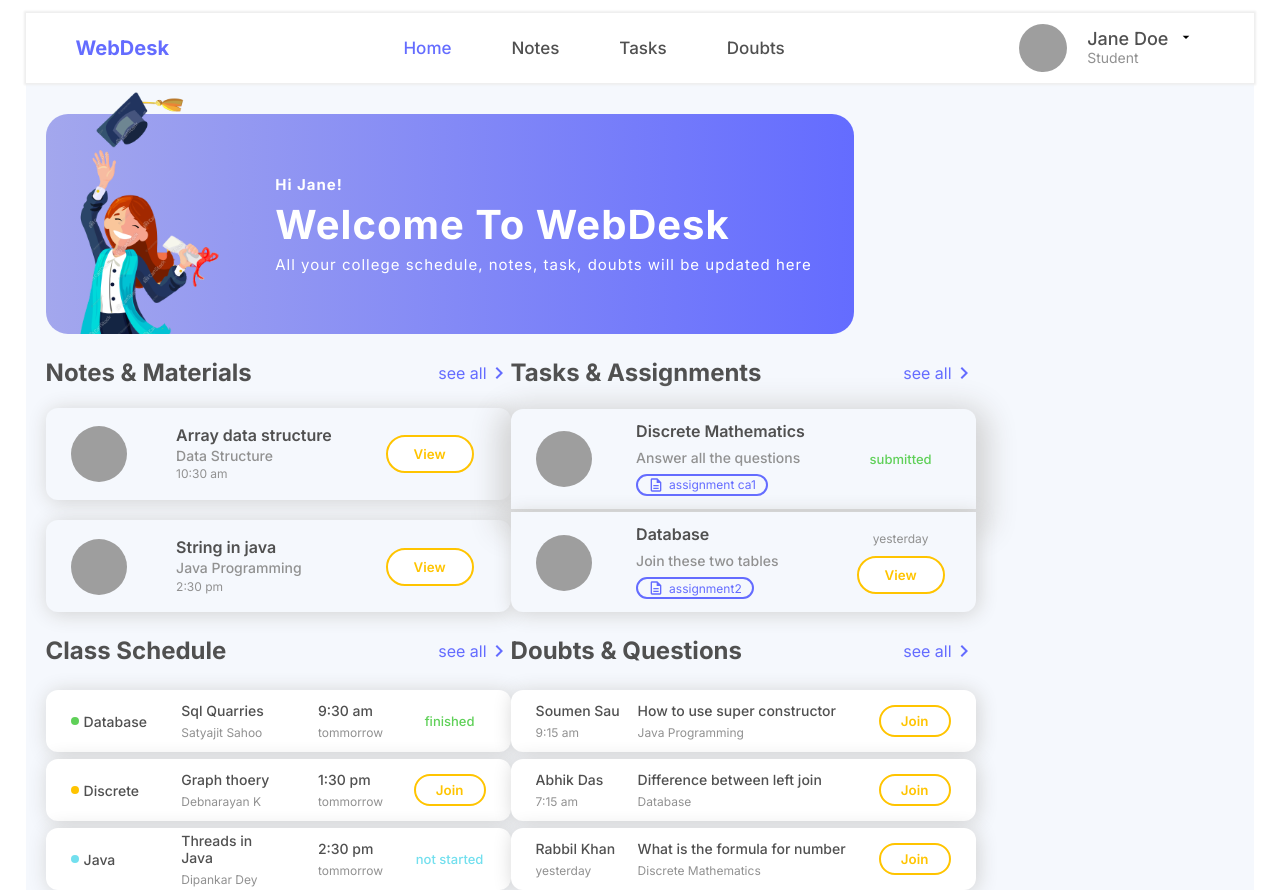
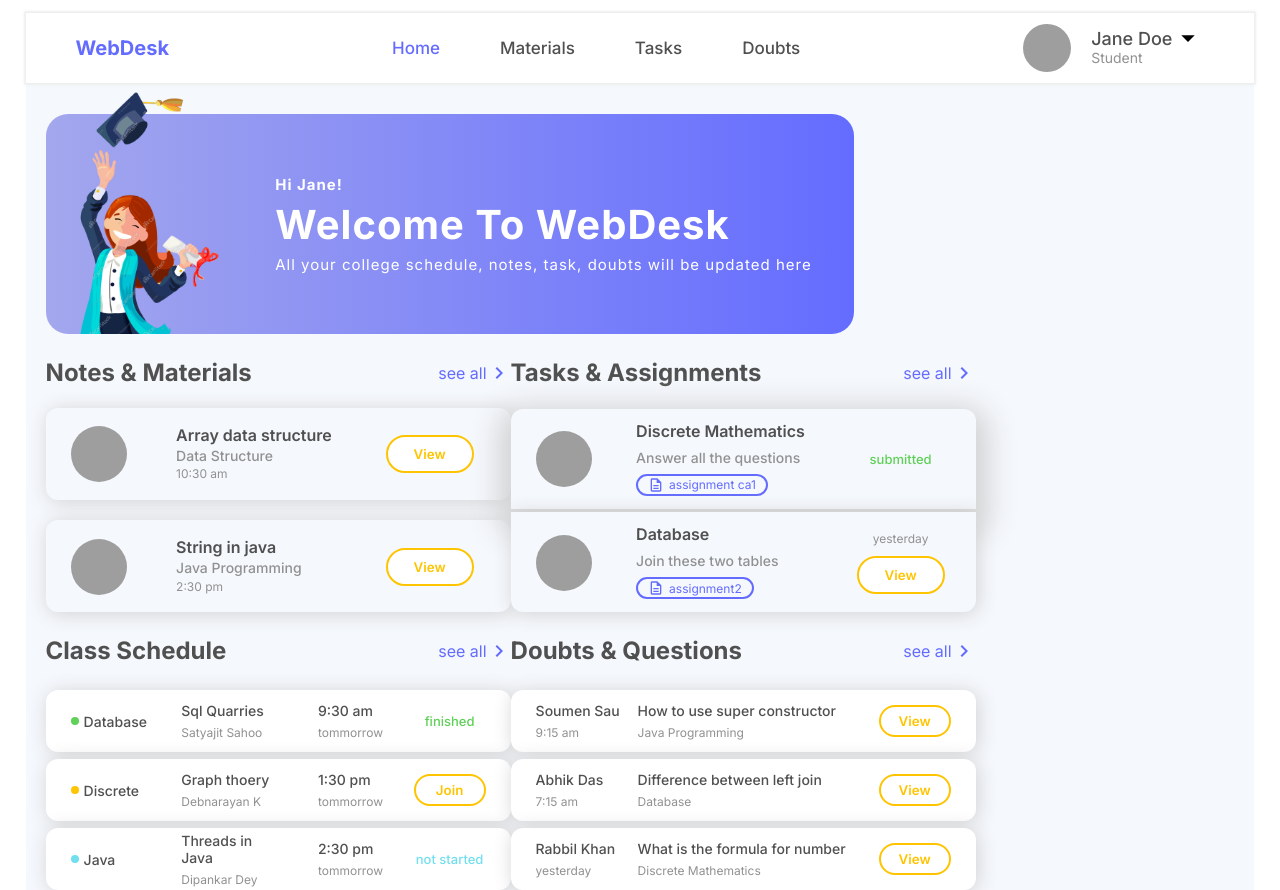
Before and after one commit to abhidevs/webdesk, a React (Create React App) app in the folder client/: page / in a window 1280 px wide. Built offline with nearby package versions, Linux system fonts and the light colour scheme; grey boxes are pictures that could not be loaded.

Commit message:
added client-side routing

```diff
--- a/client/src/App.jsx
+++ b/client/src/App.jsx
@@ -1,26 +1,44 @@
 import "./App.scss";
-import Navbar from "./components/navbar/Navbar";
-import Herosection from "./components/herosection/Herosection";
-import HomeWidget from "./components/homeWidget/HomeWidget";
-import { classesArray, doubtsArray, notesArray, tasksArray } from "./dummydata";
+import { BrowserRouter as Router, Switch, Route } from "react-router-dom";
+import Home from "./pages/home/Home";
 
 function App() {
   return (
     <div className="app">
-      <Navbar />
-      <div className="container">
-        <Herosection />
-
-        <div className="widgets-row">
-          <HomeWidget title="Notes & Materials" type="notes" data={notesArray} forLargeItems />
-          <HomeWidget title="Tasks & Assignments" type="tasks" data={tasksArray} forLargeItems />
-        </div>
-
-        <div className="widgets-row">
-          <HomeWidget title="Class Schedule" type="schedules" data={classesArray} forSmallItems />
-          <HomeWidget title="Doubts & Questions" type="doubts" data={doubtsArray} forSmallItems />
-        </div>
-      </div>
+      <Router>
+        <Switch>
+          <Route exact path="/">
+            <Home />
+          </Route>
+          <Route path="/login">
+            <h1>Login page</h1>
+          </Route>
+          <Route path="/register">
+            <h1>Register page</h1>
+          </Route>
+          <Route path="/materials">
+            <h1>All materials page</h1>
+          </Route>
+          <Route path="/tasks">
+            <h1>All tasks page</h1>
+          </Route>
+          <Route path="/doubts">
+            <h1>All doubts page</h1>
+          </Route>
+          <Route path="/material">
+            <h1>Individual material page</h1>
+          </Route>
+          <Route path="/task">
+            <h1>Individual task page</h1>
+          </Route>
+          <Route path="/doubt">
+            <h1>Individual doubt page</h1>
+          </Route>
+          <Route path="/class">
+            <h1>Individual class page</h1>
+          </Route>
+        </Switch>
+      </Router>
     </div>
   );
 }
--- a/client/src/App.scss
+++ b/client/src/App.scss
@@ -21,6 +21,10 @@
   width: 96%;
   margin: 84px auto 0 auto;
 
+  .link {
+    text-decoration: none;
+  }
+
   .container {
     // margin-top: 112px;
     // margin-left: 2%;
--- a/client/src/components/Navbar/Navbar.jsx
+++ b/client/src/components/Navbar/Navbar.jsx
@@ -1,21 +1,31 @@
 import React from "react";
-// import { Link } from "react-router-dom";
-import ArrowDropDownIcon from '@material-ui/icons/ArrowDropDown';
-import './style.scss'
+import { Link } from "react-router-dom";
+import ArrowDropDownIcon from "@material-ui/icons/ArrowDropDown";
+import "./style.scss";
 
 const Navbar = () => {
   return (
     <div className="navbar">
       <div className="nav-container">
         <div className="left">
-          <h3 className="logo">WebDesk</h3>
+          <Link to="/" className="link">
+            <h3 className="logo">WebDesk</h3>
+          </Link>
         </div>
 
         <div className="middle">
-          <span>Home</span>
-          <span>Notes</span>
-          <span>Tasks</span>
-          <span>Doubts</span>
+          <Link to="/" className="link">
+            <span>Home</span>
+          </Link>
+          <Link to="/materials" className="link">
+            <span>Materials</span>
+          </Link>
+          <Link to="/tasks" className="link">
+            <span>Tasks</span>
+          </Link>
+          <Link to="/doubts" className="link">
+            <span>Doubts</span>
+          </Link>
         </div>
 
         <div className="right">
--- a/client/src/components/Navbar/style.scss
+++ b/client/src/components/Navbar/style.scss
@@ -28,14 +28,18 @@
       display: flex;
       align-items: center;
 
+      .link {
         span {
           font-size: 17px;
           font-weight: 500;
           color: var(--text-color2);
           cursor: pointer;
+        }
 
         &:first-child {
+          span {
             color: var(--primary-color);
+          }
         }
 
         &:not(:last-child) {
@@ -61,6 +65,7 @@
           display: flex;
           flex-direction: column;
           margin-left: 20px;
+          cursor: pointer;
 
           span:first-child {
             font-size: 18px;
@@ -76,11 +81,10 @@
         }
 
         .icon {
-          margin-top: -22px;
-          padding: 0 10px;
-          font-size: 36px;
-          //   align-self: flex-start;
-          //   padding-top: 2px;
+          margin-top: -21px;
+          font-size: 32px;
+          cursor: pointer;
+          // padding: 0 10px;
         }
       }
     }
--- a/client/src/components/homeWidget/HomeWidget.jsx
+++ b/client/src/components/homeWidget/HomeWidget.jsx
@@ -3,19 +3,24 @@ import "./style.scss";
 import KeyboardArrowRightOutlinedIcon from "@material-ui/icons/KeyboardArrowRightOutlined";
 import ItemLg from "../itemLg/ItemLg";
 import ItemSm from "../itemSm/ItemSm";
+import { Link } from "react-router-dom";
 
 const HomeWidget = ({ title, type, data, forLargeItems, forSmallItems }) => {
   return (
     <div className={"widget-container " + type}>
       <div className="topSection">
         <h2>{title}</h2>
-        <a href="">
+        <Link
+          to={`/${type === "schedules" ? "#classes" : type}`}
+          className="link"
+        >
           see all
           <KeyboardArrowRightOutlinedIcon />
-        </a>
+        </Link>
       </div>
 
-      { forLargeItems && data.map((item, index) => (
+      {forLargeItems &&
+        data.map((item, index) => (
           <ItemLg
             index={index}
             type={type.slice(0, -1)}
@@ -28,7 +33,8 @@ const HomeWidget = ({ title, type, data, forLargeItems, forSmallItems }) => {
           />
         ))}
 
-      { forSmallItems && data.map((item) => (
+      {forSmallItems &&
+        data.map((item) => (
           <ItemSm
             type={type.slice(0, -1)}
             itemTitle={item.itemTitle}
--- a/client/src/components/itemLg/ItemLg.jsx
+++ b/client/src/components/itemLg/ItemLg.jsx
@@ -1,6 +1,7 @@
 import React from "react";
 import DescriptionOutlinedIcon from "@material-ui/icons/DescriptionOutlined";
 import "./style.scss";
+import { Link } from "react-router-dom";
 
 const ItemLg = ({
   index,
@@ -30,15 +31,15 @@ const ItemLg = ({
       </div>
 
       <div className={"right " + status}>
-        {type === "task" ? (
+        {type === "task" && (
           <>
-            <p>
-              {status === "pending" ? timeOfposting : status}
-            </p>
-            {status === "pending" && <button>View</button>}
+            <p>{status === "pending" ? timeOfposting : status}</p>
           </>
-        ) : (
-          <button>View</button>
+        )}
+        {(type === "material" || status === "pending") && (
+          <Link to={`/${type}`} className="link">
+            <button>View</button>
+          </Link>
         )}
       </div>
     </div>
--- a/client/src/components/itemSm/ItemSm.jsx
+++ b/client/src/components/itemSm/ItemSm.jsx
@@ -1,4 +1,5 @@
 import React from "react";
+import { Link } from "react-router-dom";
 import "./style.scss";
 
 const ItemSm = ({
@@ -10,7 +11,15 @@ const ItemSm = ({
   status,
 }) => {
   return (
-    <div className={"itemSm " + type}>
+    <Link
+      to={`/${
+        type === "schedule" ? (status === "ongoing" ? "class" : "#") : type
+      }`}
+      className="link"
+    >
+      <div
+        className={"itemSm " + type + (type === "schedule" ? ` ${status}` : "")}
+      >
         <div className="column1">
           {type === "schedule" ? (
             <div className={"status-indicator " + status}></div>
@@ -30,13 +39,16 @@ const ItemSm = ({
           </div>
         )}
         <div className="column4">
-        {(status === "ongoing" || type === "doubt") ? (
-          <button>Join</button>
+          {status === "ongoing" || type === "doubt" ? (
+            <Link to={`/${type === "schedule" ? "class" : type}`}>
+              <button>{type === "schedule" ? "Join" : "View"}</button>
+            </Link>
           ) : (
             <p className={status}>{status?.replace("-", " ")}</p>
           )}
         </div>
       </div>
+    </Link>
   );
 };
 
--- a/client/src/components/itemSm/style.scss
+++ b/client/src/components/itemSm/style.scss
@@ -99,6 +99,28 @@
     }
   }
 
+  &:hover {
+    background: var(--primary-gradient);
+    transition: all 0.3s ease-out;
+    cursor: pointer;
+
+    h5,
+    p {
+      color: var(--secondary-color);
+    }
+
+    .column4 {
+      button {
+        background: var(--text-color3);
+        color: var(--secondary-color);
+      }
+    }
+  }
+
+  &.schedule.finished, &.schedule.not-started:hover {
+    cursor: initial;
+  }
+
   &.doubt {
     .column1 {
       width: 86px;
@@ -115,23 +137,4 @@
       width: 225px;
     }
   }
-
-  &:hover {
-    background: var(--primary-gradient);
-
-    h5,
-    p {
-      color: var(--secondary-color);
-    }
-
-    .column4 {
-      button {
-        background: var(--text-color3);
-        color: var(--secondary-color);
-      }
-    }
-
-    transition: all 0.3s ease-out;
-    cursor: pointer;
-  }
 }
--- /dev/null
+++ b/client/src/pages/home/Home.jsx
@@ -0,0 +1,49 @@
+import React from "react";
+import "./style.scss";
+import Navbar from "../../components/navbar/Navbar";
+import Herosection from "../../components/herosection/Herosection";
+import HomeWidget from "../../components/homeWidget/HomeWidget";
+import { classesArray, doubtsArray, notesArray, tasksArray } from "../../dummydata";
+
+const Home = () => {
+  return (
+    <div>
+      <Navbar />
+      <div className="container">
+        <Herosection />
+
+        <div className="widgets-row">
+          <HomeWidget
+            title="Notes & Materials"
+            type="materials"
+            data={notesArray}
+            forLargeItems
+          />
+          <HomeWidget
+            title="Tasks & Assignments"
+            type="tasks"
+            data={tasksArray}
+            forLargeItems
+          />
+        </div>
+
+        <div className="widgets-row">
+          <HomeWidget
+            title="Class Schedule"
+            type="schedules"
+            data={classesArray}
+            forSmallItems
+          />
+          <HomeWidget
+            title="Doubts & Questions"
+            type="doubts"
+            data={doubtsArray}
+            forSmallItems
+          />
+        </div>
+      </div>
+    </div>
+  );
+};
+
+export default Home;
```
Also changed, not shown: client/src/pages/home/style.scss (added). Lines whose indentation alone changed are shown as unchanged.
